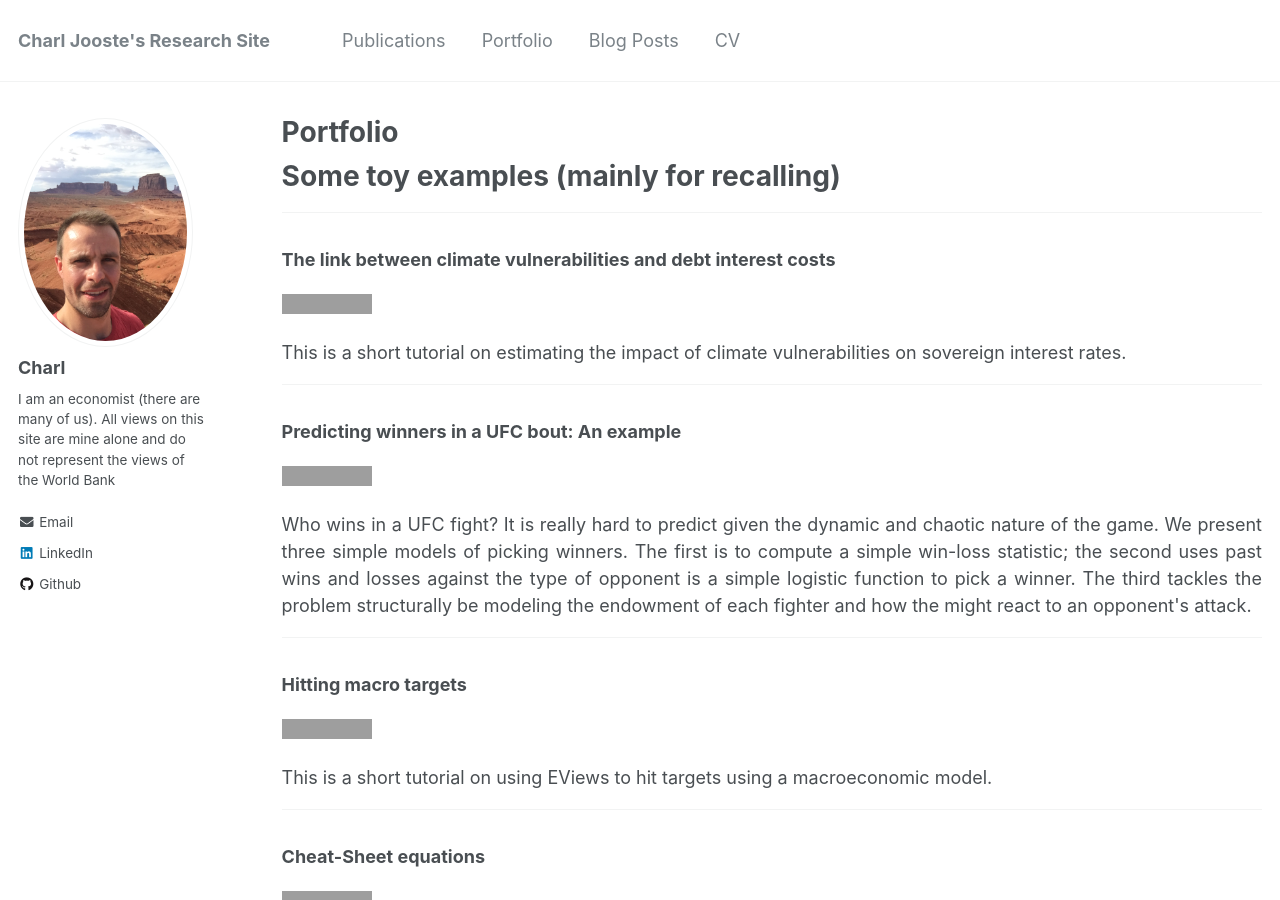
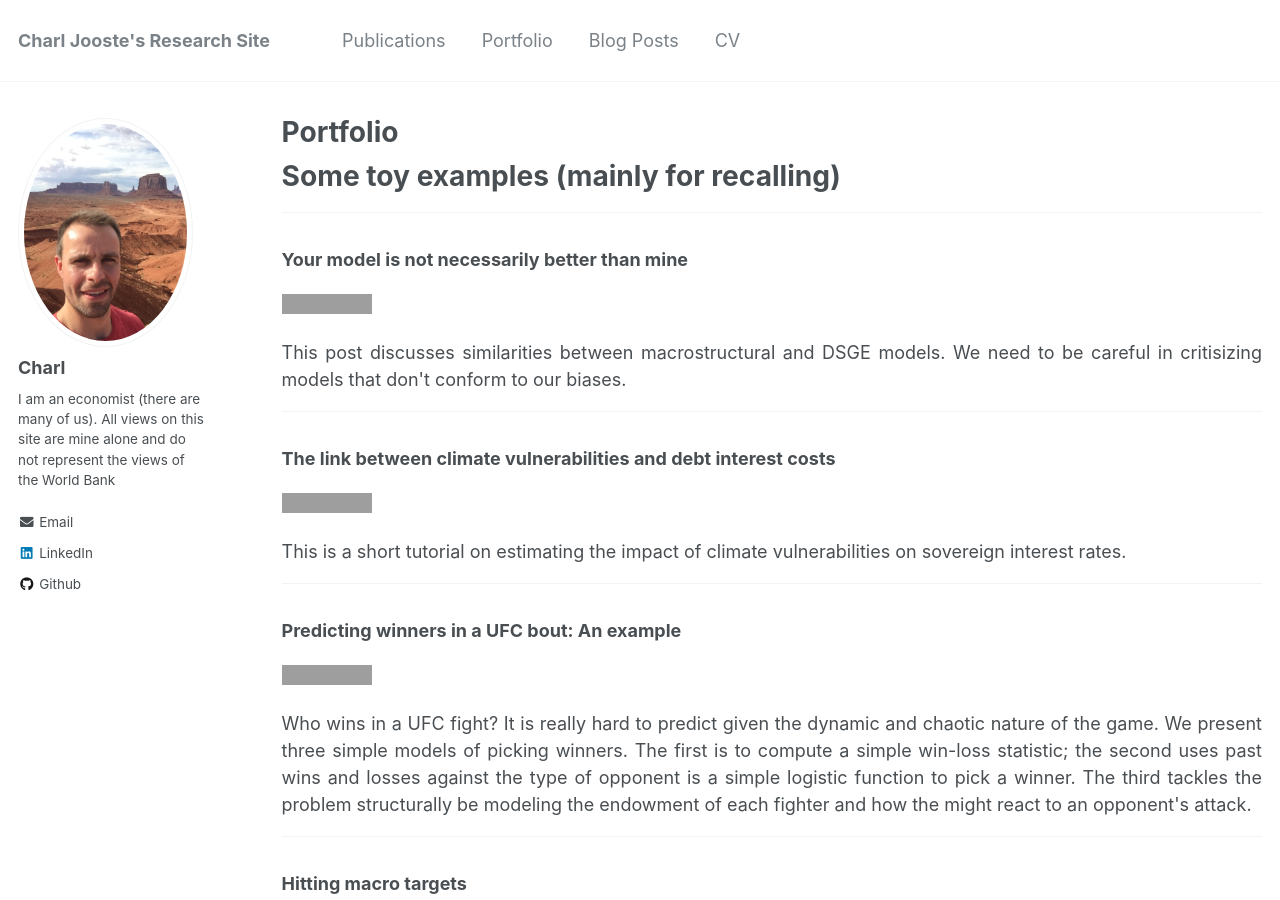
Before and after one commit to charlj/charlj.github.io, a Jekyll site: the page built from _pages/portfolio.md, in a window 1280 px wide and 900 px high. Built offline with Jekyll 4.4.1, drawn with Linux system fonts in a browser that asks for light colours; grey boxes are pictures that could not be loaded.

Commit message:
Update portfolio.md

```diff
--- a/_pages/portfolio.md
+++ b/_pages/portfolio.md
@@ -9,6 +9,18 @@ author_profile: true
 
 # Some toy examples (mainly for recalling)
 ---
+### Your model is not necessarily better than mine
+
+[![View on GitHub](https://img.shields.io/badge/GitHub-View_on_GitHub-blue?logo=GitHub)](htmls/ModelCritique.html)
+
+<div style="text-align: justify">This post discusses similarities between macrostructural and DSGE models. We need to be careful in critisizing models that don't conform to our biases.</div>
+<!---
+<br>
+<center><img src="images/breast-cancer.png"/></center>
+<br>
+-->
+---
+
 
 ### The link between climate vulnerabilities and debt interest costs
 
```
